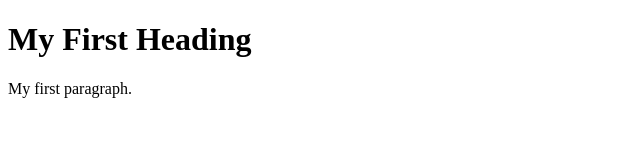
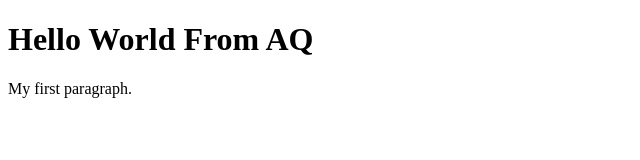
Before and after one commit to SyedAbdulQadirGilani001/Bootcamp, a plain HTML site: page index.html in a window 1280 px wide. Shown: the whole page, without its empty margins (0-640 px from the left). Drawn offline with Linux system fonts and the light colour scheme.

Commit message:
Update index.html

```diff
--- a/index.html
+++ b/index.html
@@ -7,7 +7,7 @@
 <title>Document</title>
 </head>
 <body>
-<h1><b>My First Heading</b></h1>
+<h1><b>Hello World From AQ</b></h1>
 <p>My first paragraph.</p>
 </body>
 </html>
```
